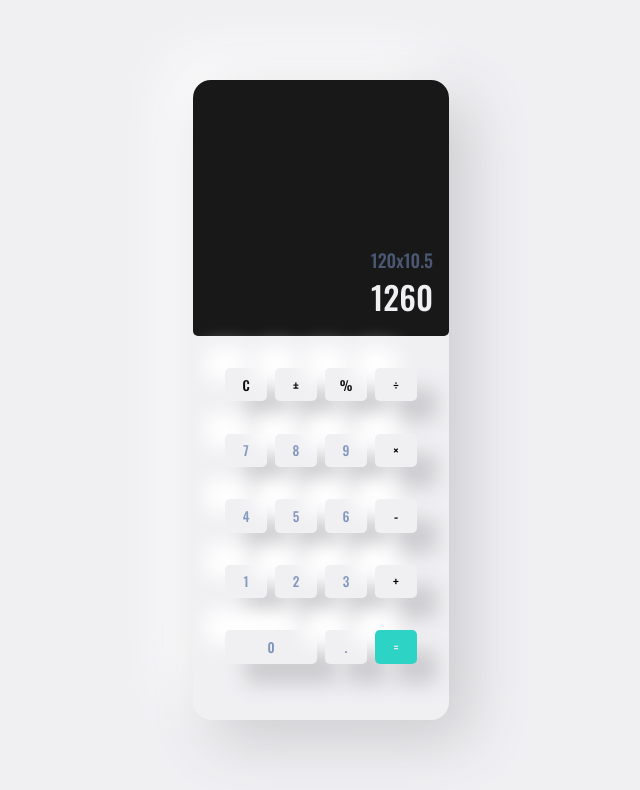
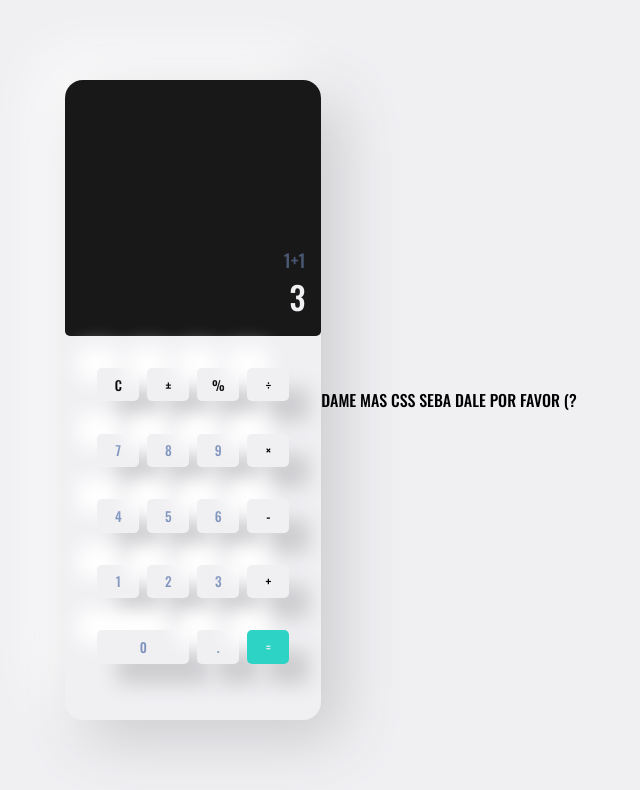
Before and after one commit to raggiodev/calculator-basic, a plain HTML site: page index.html in a window 1280 px wide. Shown: the whole page, without its empty margins (319-959 px from the left). Drawn offline with nearby package versions, Linux system fonts and the light colour scheme.

Commit message:
Actualización

```diff
--- a/index.html
+++ b/index.html
@@ -21,8 +21,8 @@
     <main>
         <div class="square calculator">
             <div id="screen">
-                <div id="calculate">120x10.5</div>
-                <div id="result">1260</div>
+                <div id="calculate">1+1</div>
+                <div id="result">3</div>
             </div>
             <div id="keyboard">
                 <button id="clear">C</button>
@@ -50,6 +50,7 @@
         <div class="square"></div>
         <div class="circle"></div>
         <div class="circle"></div>
+        DAME MAS CSS SEBA DALE POR FAVOR (?
     </main>
     <script src="script.js"></script>
 </body>
--- a/script.js
+++ b/script.js
@@ -1,4 +1,5 @@
 // Agarramos elementos del DOM
+// Constantes
 const screen = document.querySelector("#screen");
 const calculate = document.querySelector("#calculate");
 const result = document.querySelector("#result");
@@ -13,6 +14,7 @@ const equalBtn = document.querySelector("#equal");
 const decimalBtn = document.querySelector("#decimal");
 const numbersBtn = document.querySelectorAll(".number");
 
+// Variables
 let firstValue = "";
 let secondValue = "";
 let currentOperation = null;
```
Also changed, not shown: style.css (line endings or trailing spaces).
